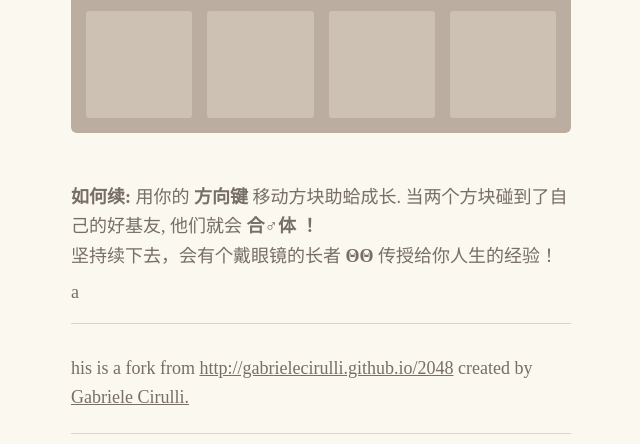
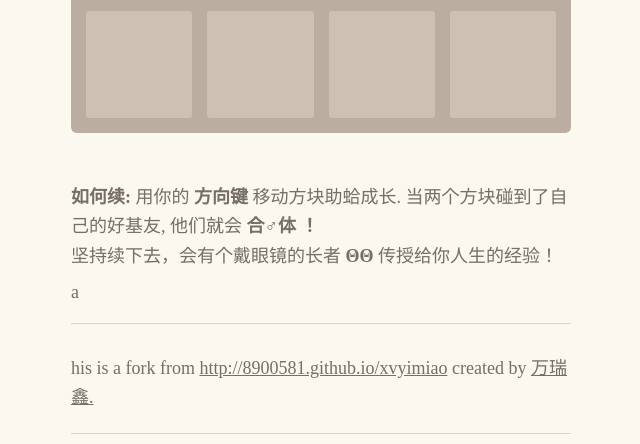
Before and after one commit to AndrewWayne/2048, a plain HTML site: page index.html in a window 1280 px wide. Shown: the part 633-1077 px from the top of the page, without its empty margins (319-959 px from the left). Drawn offline with Linux system fonts and the light colour scheme; a script that the page names is missing.

Commit message:
Update index.html

```diff
--- a/index.html
+++ b/index.html
@@ -77,7 +77,7 @@
       <strong class="important">如何续:</strong> 用你的 <strong>方向键 </strong> 移动方块助蛤成长. 当两个方块碰到了自己的好基友, 他们就会 <strong>合♂体 ！</strong><br/>坚持续下去，会有个戴眼镜的长者 <strong>ΘΘ</strong> 传授给你人生的经验！
     </p>a
     <hr>
-    <p>his is a fork from <a href="http://gabrielecirulli.github.io/2048">http://gabrielecirulli.github.io/2048</a> created by <a href="http://gabrielecirulli.com" target="_blank">Gabriele Cirulli.</a>    </p>
+    <p>his is a fork from <a href="http://8900581.github.io/xvyimiao">http://8900581.github.io/xvyimiao</a> created by <a href="http://wanruixin.xicp.net/" target="_blank">万瑞鑫.</a>    </p>
     <hr>
     <p>
     </p>
```
